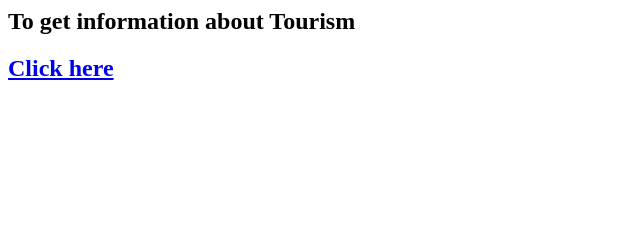
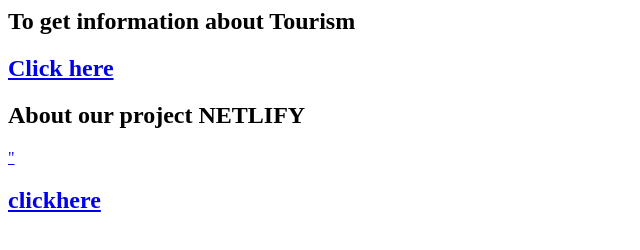
Before and after one commit to yashashvini02/venkatayashashvini, a plain HTML site: page index.html in a window 1280 px wide. Shown: the whole page, without its empty margins (0-640 px from the left). Drawn offline with Linux system fonts and the light colour scheme.

Commit message:
added link

```diff
--- a/index.html
+++ b/index.html
@@ -3,5 +3,6 @@
 </head>
 <body>
 <h2>To get information about Tourism</h2> <a href=" https://yashashvini02.github.io/yashashvini2/"><h2>Click here</h2></a>
+<h2>About our project NETLIFY</h2> <a href="<iframe width="560" height="315" src="https://www.youtube.com/embed/Fvp8VBqbf1Y?si=StTlkmd_Yt12-Rfi" title="YouTube video player" frameborder="0" allow="accelerometer; autoplay; clipboard-write; encrypted-media; gyroscope; picture-in-picture; web-share" allowfullscreen></iframe>"<h2>clickhere</h2></a>
 </body>
 </html>
```
